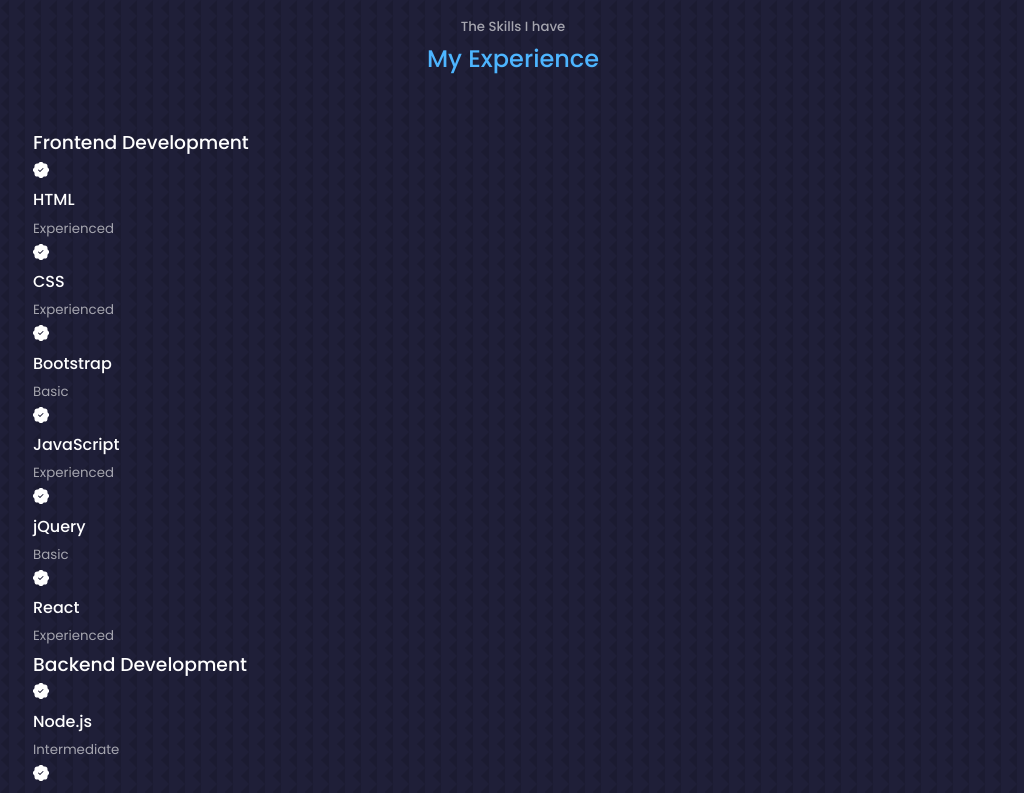
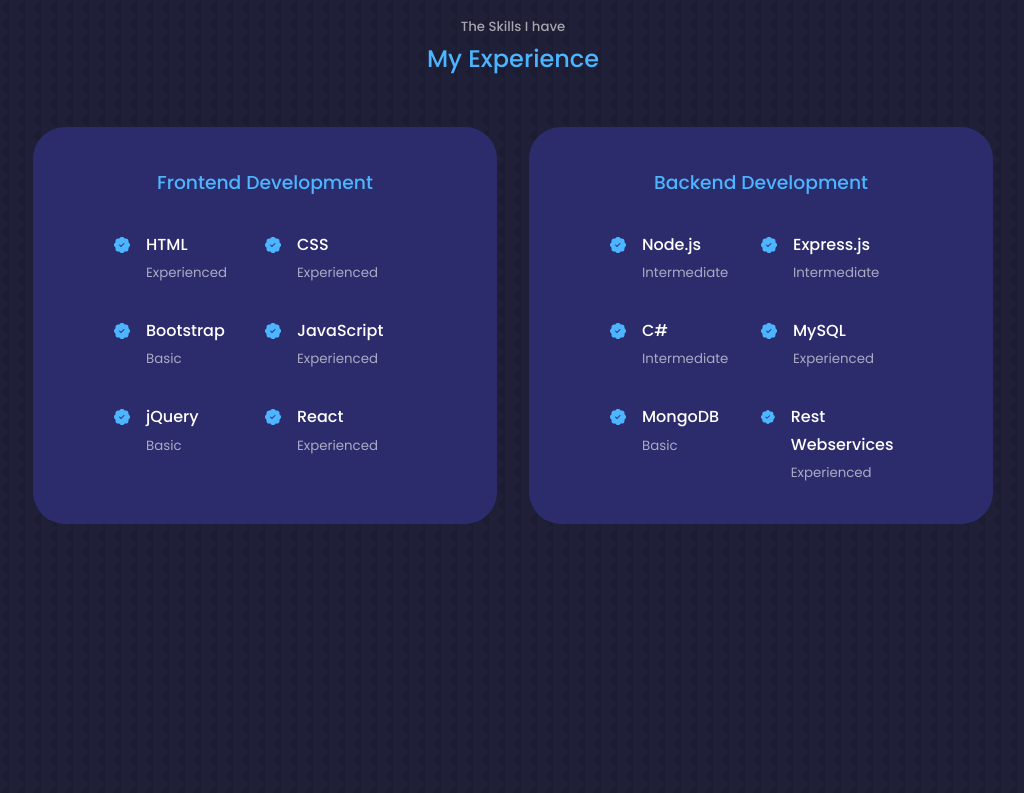
Before and after one commit to agatadrozdowska/portfolio-website, a React (Create React App) app: page / in a window 1280 px wide. Shown: the part 1840-2633 px from the top of the page, without its empty margins (127-1151 px from the left). Built offline with nearby package versions, Linux system fonts and the light colour scheme.

Commit message:
Adding styles to Experience Component

```diff
--- a/src/components/experience/Experience.jsx
+++ b/src/components/experience/Experience.jsx
@@ -13,34 +13,46 @@
                     <h3>Frontend Development</h3>
                     <div className='experience__content'>
                         <article className='experience__details'>
-                            <BsFillPatchCheckFill />
+                            < BsFillPatchCheckFill className='experience__details-icon' />
+                            <div>
                                 <h4>HTML</h4>
                                 <small className='text-light'>Experienced</small>
+                            </div>
                         </article>
                         <article className='experience__details'>
-                            <BsFillPatchCheckFill />
+                            < BsFillPatchCheckFill className='experience__details-icon' />
+                            <div>
                                 <h4>CSS</h4>
                                 <small className='text-light'>Experienced</small>
+                            </div>
                         </article>
                         <article className='experience__details'>
-                            <BsFillPatchCheckFill />
+                            < BsFillPatchCheckFill className='experience__details-icon' />
+                            <div>
                                 <h4>Bootstrap</h4>
                                 <small className='text-light'>Basic</small>
+                            </div>
                         </article>
                         <article className='experience__details'>
-                            <BsFillPatchCheckFill />
+                            < BsFillPatchCheckFill className='experience__details-icon' />
+                            <div>
                                 <h4>JavaScript</h4>
                                 <small className='text-light'>Experienced</small>
+                            </div>
                         </article>
                         <article className='experience__details'>
-                            <BsFillPatchCheckFill />
+                            < BsFillPatchCheckFill className='experience__details-icon' />
+                            <div>
                                 <h4>jQuery</h4>
                                 <small className='text-light'>Basic</small>
+                            </div>
                         </article>
                         <article className='experience__details'>
-                            <BsFillPatchCheckFill />
+                            < BsFillPatchCheckFill className='experience__details-icon' />
+                            <div>
                                 <h4>React</h4>
                                 <small className='text-light'>Experienced</small>
+                            </div>
                         </article>
                     </div>
                 </div>
@@ -48,34 +60,46 @@
                     <h3>Backend Development</h3>
                     <div className='experience__content'>
                         <article className='experience__details'>
-                            <BsFillPatchCheckFill />
+                            < BsFillPatchCheckFill className='experience__details-icon' />
+                            <div>
                                 <h4>Node.js</h4>
                                 <small className='text-light'>Intermediate</small>
+                            </div>
                         </article>
                         <article className='experience__details'>
-                            <BsFillPatchCheckFill />
+                            < BsFillPatchCheckFill className='experience__details-icon' />
+                            <div>
                                 <h4>Express.js</h4>
                                 <small className='text-light'>Intermediate</small>
+                            </div>
                         </article>
                         <article className='experience__details'>
-                            <BsFillPatchCheckFill />
+                            < BsFillPatchCheckFill className='experience__details-icon' />
+                            <div>
                                 <h4>C#</h4>
                                 <small className='text-light'>Intermediate</small>
+                            </div>
                         </article>
                         <article className='experience__details'>
-                            <BsFillPatchCheckFill />
+                            < BsFillPatchCheckFill className='experience__details-icon' />
+                            <div>
                                 <h4>MySQL</h4>
                                 <small className='text-light'>Experienced</small>
+                            </div>
                         </article>
                         <article className='experience__details'>
-                            <BsFillPatchCheckFill />
+                            < BsFillPatchCheckFill className='experience__details-icon' />
+                            <div>
                                 <h4>MongoDB</h4>
                                 <small className='text-light'>Basic</small>
+                            </div>
                         </article>
                         <article className='experience__details'>
-                            <BsFillPatchCheckFill />
+                            < BsFillPatchCheckFill className='experience__details-icon' />
+                            <div>
                                 <h4>Rest Webservices</h4>
                                 <small className='text-light'>Experienced</small>
+                            </div>
                         </article>
                     </div>
                 </div>
--- a/src/components/experience/experience.css
+++ b/src/components/experience/experience.css
@@ -0,0 +1,41 @@
+.experience__container {
+    display: grid;
+    grid-template-columns: 1fr 1fr;
+    gap: 2rem;
+}
+
+.experience__container>div {
+    background: var(--color-bg-variant);
+    padding: 2.4rem 5rem;
+    border-radius: 2rem;
+    border: 1px solid transparent;
+    transition: var(--transition);
+}
+
+.experience__container>div:hover {
+    background: transparent;
+    border-color: var(--color-primary-variant);
+    cursor: default;
+}
+
+.experience__container>div h3 {
+    text-align: center;
+    margin-bottom: 2rem;
+    color: var(--color-primary);
+}
+
+.experience__content {
+    display: grid;
+    grid-template-columns: 1fr 1fr;
+    row-gap: 2rem;
+}
+
+.experience__details {
+    display: flex;
+    gap: 1rem;
+}
+
+.experience__details-icon {
+    margin-top: 6px;
+    color: var(--color-primary);
+}
```
Lines whose indentation alone changed are shown as unchanged.
